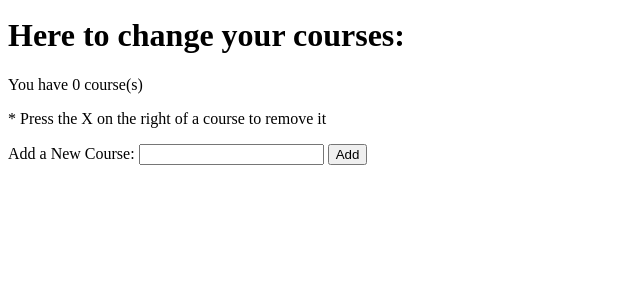
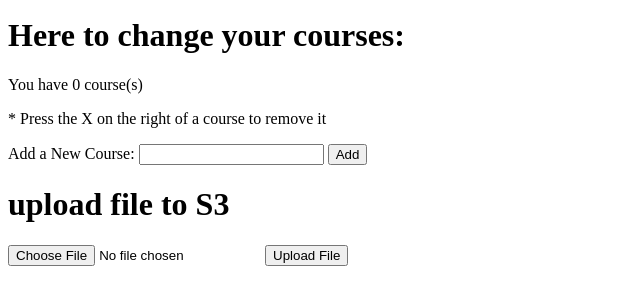
Before and after one commit to katrina799/4G06CapstoneProjectT5, a Flask app: template src/templates/index.html in a window 1280 px wide. Shown: the part 240-545 px from the top of the page, without its empty margins (0-640 px from the left). Run offline with Flask 3, Linux system fonts and the light colour scheme; the template is opened without the code that fills it, so the values that code supplies are empty.

Commit message:
the upload feature is added

```diff
--- a/src/app.py
+++ b/src/app.py
@@ -1,9 +1,11 @@
 import os
-
+import io
+import PyPDF2
+import re
 import boto3
 from flask import Flask, render_template, request, Response, redirect, url_for
 import ast
-
+import botocore
 from helper import get_df_from_csv_in_s3, upload_df_to_s3
 
 
@@ -15,8 +17,10 @@ bucket_name = app.config["BUCKET_NAME"]
 mock_data_file = app.config["MOCK_DATA_POC_NAME"]
 
 # Setting global variables
+
 username = ""
 courses = []
+emails = ""
 
 s3 = boto3.client(
     "s3",
@@ -35,7 +39,9 @@ def start():
     # Parsing it into a Python list
     courses = ast.literal_eval(courses)
 
-    return render_template("index.html", username=username, courses=courses)
+    return render_template(
+        "index.html", emails=emails, username=username, courses=courses
+    )
 
 
 # Download a file from s3
@@ -107,5 +113,53 @@ def add_course():
     return redirect(url_for("start"))
 
 
+# input:pdf file
+# output: a list of string emails
+# extract all the email in the input pdf
+@app.route("/get_emails", methods=["GET"])
+def extract_emails_from_pdf():
+    filename = request.args.get("filename")
+    if request.method == "GET":
+        response = s3.get_object(Bucket=bucket_name, Key=filename)
+        pdf_file = response["Body"].read()
+        pdf_file_obj = io.BytesIO(pdf_file)
+
+        pdf_reader = PyPDF2.PdfReader(pdf_file_obj)
+        text = ""
+
+        for page_num in range(len(pdf_reader.pages)):
+            page = pdf_reader.pages[page_num]
+            text += page.extract_text()
+
+        email_pattern = r"\b[A-Za-z0-9._%+-]+@[A-Za-z0-9.-]+\.[A-Z|a-z]{2,7}\b"
+        emails = re.findall(email_pattern, text)
+
+        return render_template("index.html", emails=emails)
+
+
+@app.route("/")
+def index():
+    return render_template("upload.html")
+
+
+@app.route("/upload", methods=["POST"])
+def upload_file():
+    if "file" not in request.files:
+        return "No file selected"
+
+    file = request.files["file"]
+
+    if file.filename == "":
+        return "No file selected"
+
+    try:
+        s3.upload_fileobj(
+            file, bucket_name, file.filename, ExtraArgs={"ACL": "private"}
+        )
+        return "File uploaded successfully!"
+    except botocore.exceptions.NoCredentialsError:
+        return "AWS authentication failed. Please check your AWS keys."
+
+
 if __name__ == "__main__":
     app.run(debug=True)
--- a/src/templates/index.html
+++ b/src/templates/index.html
@@ -44,6 +44,13 @@
         <input type="text" id="newcourse" name="newcourse" required>
         <input type="submit" value="Add">
     </form>
+
+
+    <h1>upload file to S3</h1>
+    <form method="POST" action="/upload" enctype="multipart/form-data">
+        <input type="file" name="file">
+        <input type="submit" value="Upload File">
+    </form>
 </body>
 
 </html>
```
